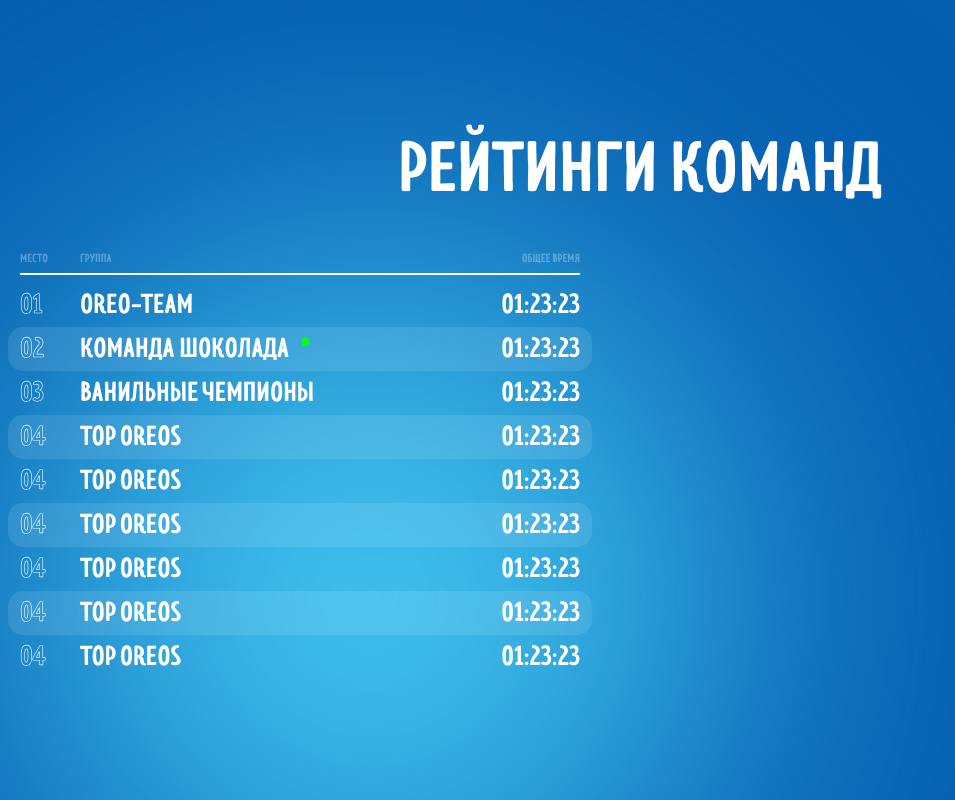
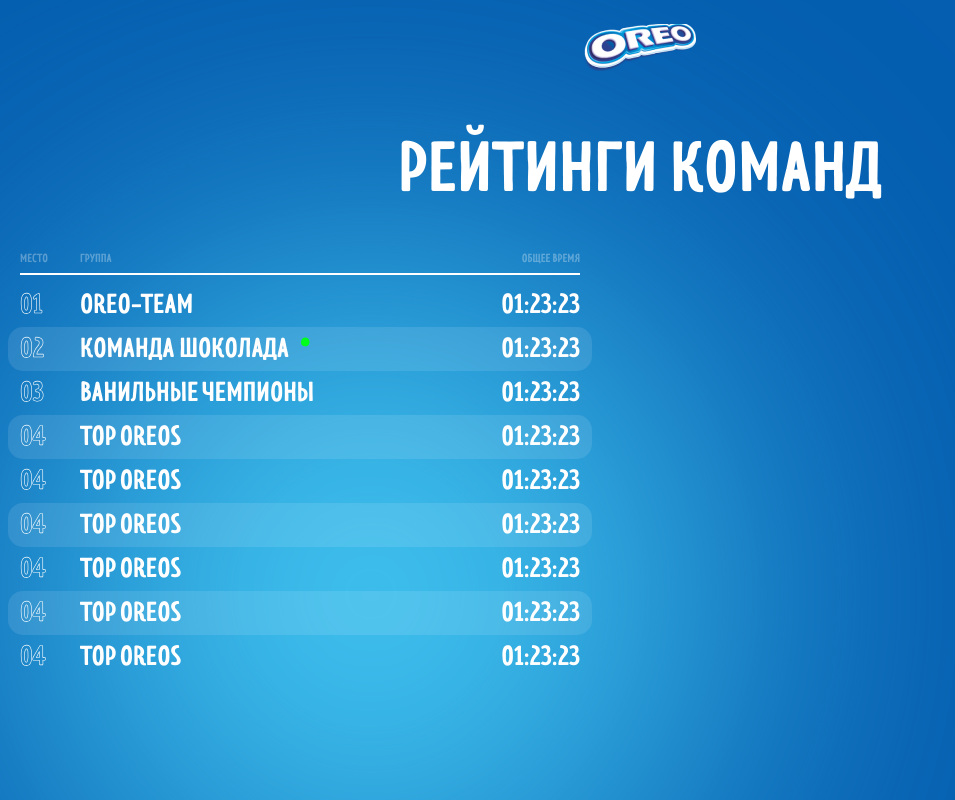
Before and after one commit to bemQa/oreo-game2023, a plain HTML site: page ratings.html in a window 1280 px wide. Shown: the whole page, without its empty margins (0-955 px from the left). Drawn offline with Linux system fonts and the light colour scheme.

Commit message:
upd logo ratings

```diff
--- a/css/ratings.css
+++ b/css/ratings.css
@@ -15,6 +15,18 @@
 
 .wrap-desk .container {
 	padding-top: 126px;
+}
+
+.logo-ratings {
+    user-select: none;
+    position: absolute;
+    top: 24px;
+    left: 0;
+    right: 0;
+    margin: auto;
+    display: flex;
+    justify-content: center;
+    z-index: 2;
 }
 
 .ratings-title {
--- a/ratings.html
+++ b/ratings.html
@@ -13,7 +13,7 @@
 	<body>
 		<div class="wrap-desk">
 			<div class="container">
-				<div class="logo">
+				<div class="logo-ratings">
 					<img src="img/logo.png" alt="logo">
 				</div>
 				<div class="ratings-title">Рейтинги Команд</div>
```
